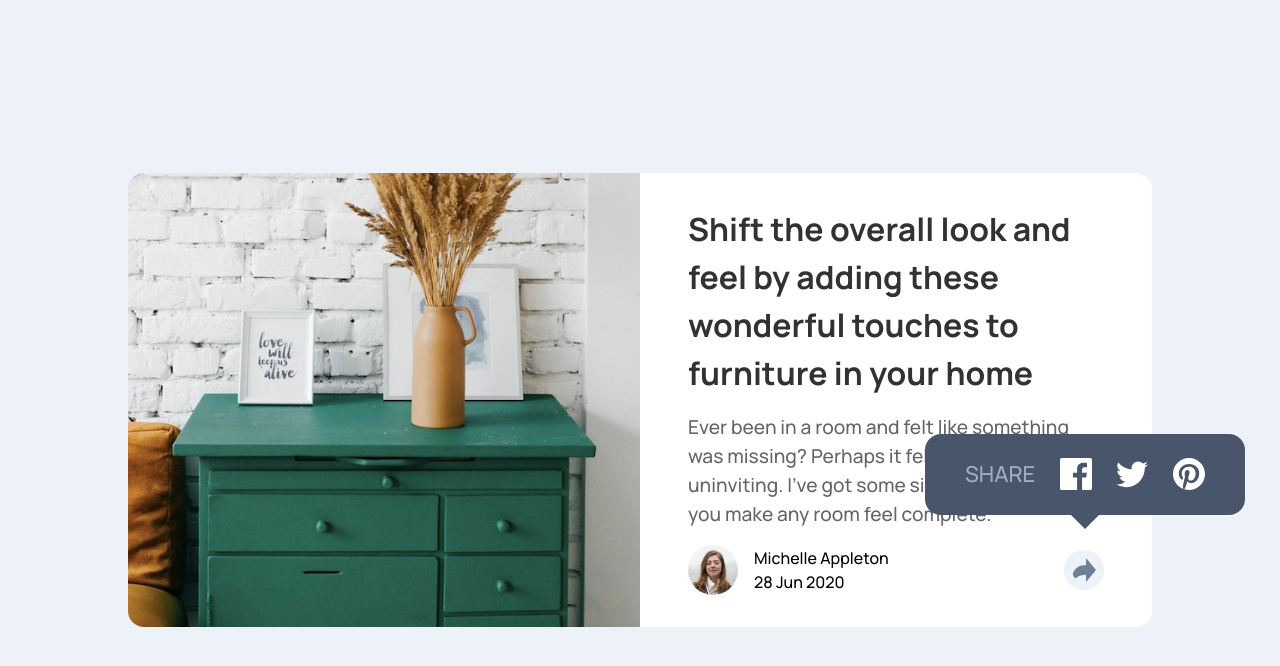
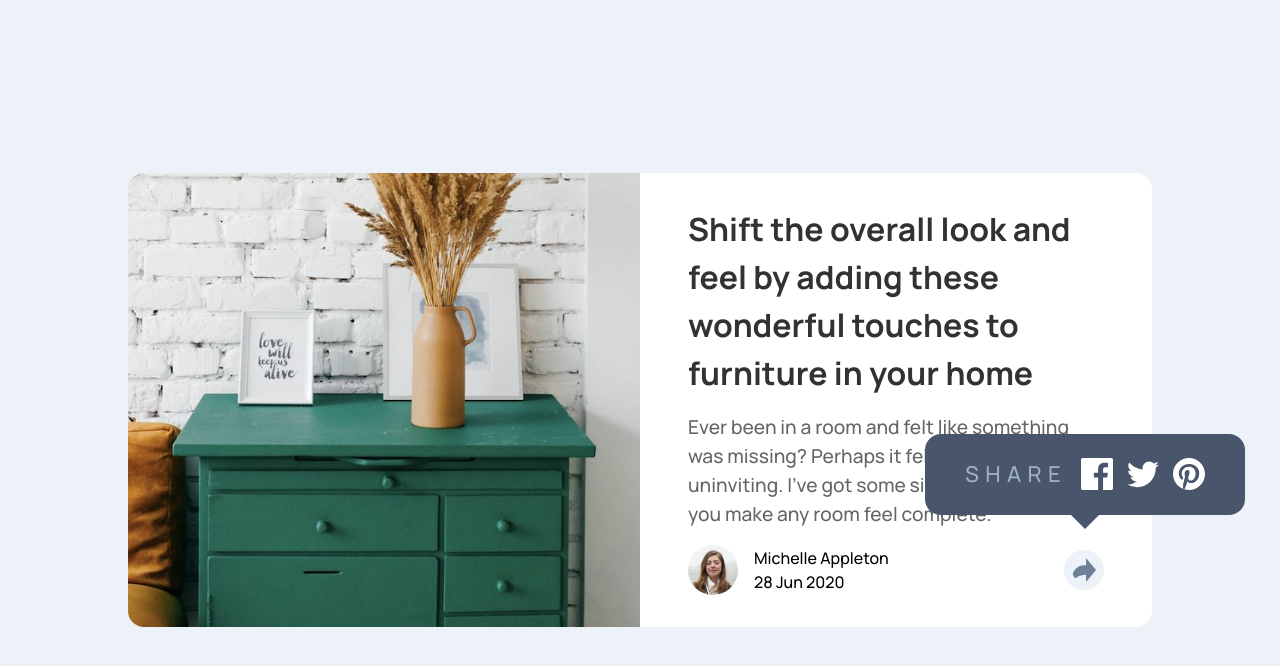
Before and after one commit to ZTanvir/fem-article-preview-component, a plain HTML site: page index.html in a window 1280 px wide. Both pictures are taken after a click on the picture 1084 px from the left and 569 px from the top of the page. Drawn offline with Linux system fonts and the light colour scheme.

Commit message:
Add letter spacing for SHARE text in share-destop__icon section

```diff
--- a/style.css
+++ b/style.css
@@ -303,4 +303,8 @@ body {
   .article {
     overflow: visible;
   }
+
+  .icon-desktop__share {
+    letter-spacing: 0.4rem;
+  }
 }
```
